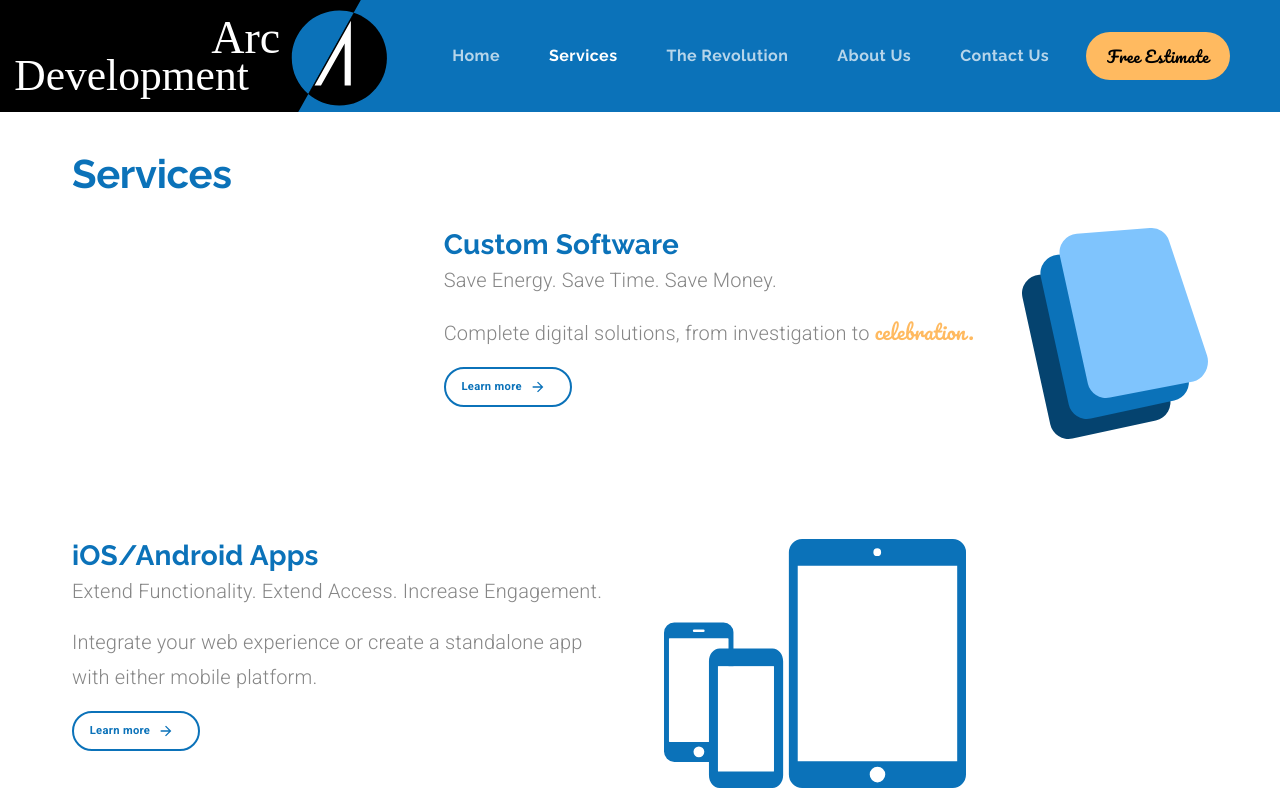
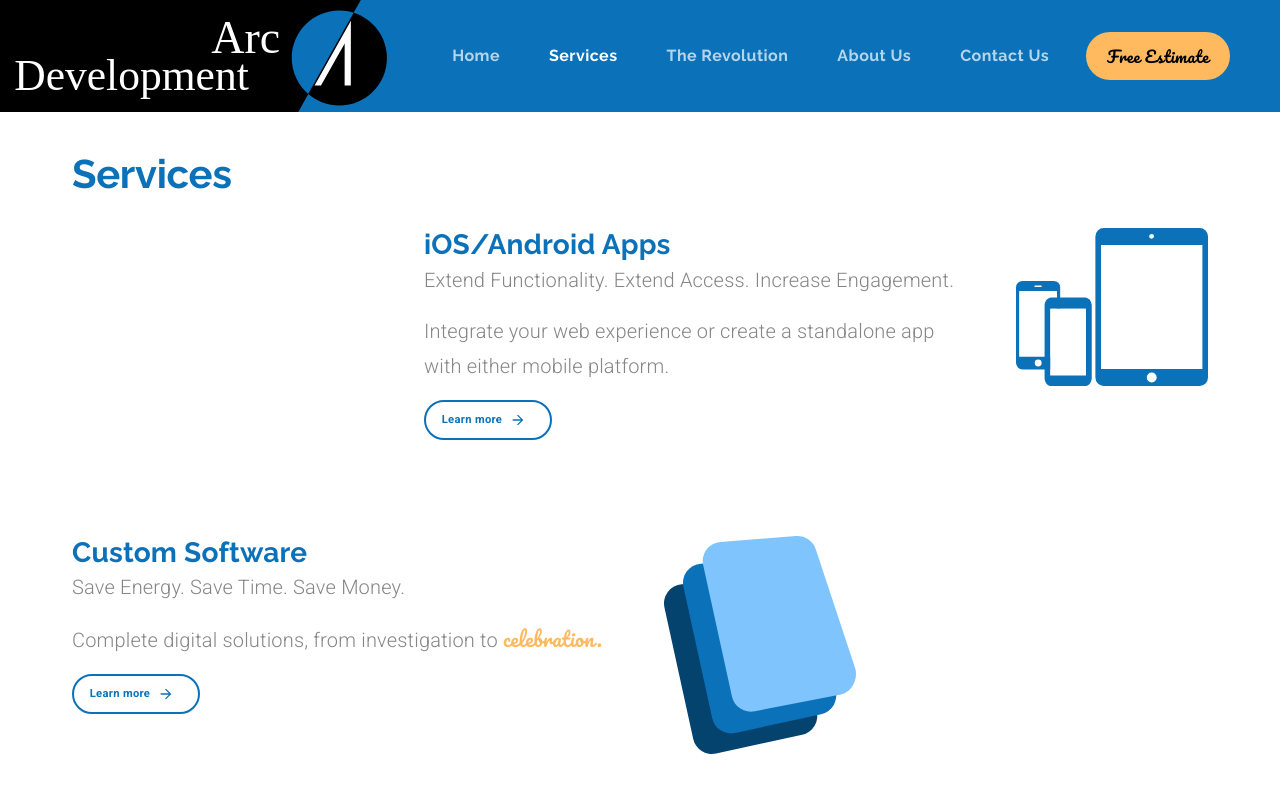
Before and after one commit to AnnaRoos/mui-tutorial-v4, a React (Create React App) app: page /services in a window 1280 px wide. Shown: the top 800 px of the page. Built offline with nearby package versions, Linux system fonts and the light colour scheme.

Commit message:
finished services page

```diff
--- a/src/App.js
+++ b/src/App.js
@@ -9,6 +9,7 @@ import Layout from './components/ui/Layout';
 import { pages } from './config/pageConfig';
 import { theme } from './Theme';
 
+import CustomSoftwarePage from './pages/CustomSoftwarePage';
 import HomePage from './pages/HomePage';
 import ServicesPage from './pages/ServicesPage';
 
@@ -57,7 +58,11 @@ function App() {
     });
   }, [activeIndex, selectedIndex]);
 
-  const pageRoutes = pages.slice(2, -1).map((page) => {
+  /*   const finishedPages = ['Home', 'Services', 'Custom Software'];
+
+  const pageRoutes = pages
+    .filter((page) => !finishedPages.includes(page.title))
+    .map((page) => {
       return (
         <Route
           key={page.title}
@@ -66,7 +71,7 @@ function App() {
           element={page.page ? <page.page /> : <DummyPage text={page.title} />}
         />
       );
-  });
+    }); */
 
   return (
     <ThemeProvider theme={theme}>
@@ -104,7 +109,16 @@ function App() {
                 />
               }
             />
-            {pageRoutes}
+            <Route
+              exact
+              path={'/customsoftware'}
+              element={
+                <CustomSoftwarePage
+                  navigationHandler={navigationHandler}
+                  selectedMenuItemHandler={selectedMenuItemHandler}
+                />
+              }
+            />
           </Routes>
         </Layout>
       </BrowserRouter>
--- a/src/components/buttons/CTABtn.js
+++ b/src/components/buttons/CTABtn.js
@@ -10,7 +10,7 @@ const useStyles = makeStyles((theme) => ({
     ...theme.typography.estimate,
     borderRadius: '50px',
     height: '3rem',
-    width: '9rem',
+    minWidth: '9rem',
     margin: (position) => position.margin,
     '&:hover': {
       backgroundColor: theme.palette.secondary.light,
--- a/src/components/content/ServicesBlock.js
+++ b/src/components/content/ServicesBlock.js
@@ -10,23 +10,22 @@ import ServicesBlockContent from './ServicesBlockContent';
 import { pages } from '../../config/pageConfig';
 
 const useStyles = makeStyles((theme) => ({
-  root: {},
+  root: {
+    padding: '0 5rem 0 5rem',
+    [theme.breakpoints.down('sm')]: {
+      padding: '0',
+    },
+  },
   serviceContainer: {
-    margin: (position) => position.margin,
+    margin: '8rem 0 0 0',
     [theme.breakpoints.down('sm')]: {
       textAlign: 'center',
     },
   },
 }));
 
-const ServicesBlock = ({
-  navigationHandler,
-  selectedMenuItemHandler,
-  middlePlacement,
-  topBottomPlacement,
-  position,
-}) => {
-  const classes = useStyles(position);
+const ServicesBlock = ({ navigationHandler, selectedMenuItemHandler }) => {
+  const classes = useStyles();
   const theme = useTheme();
   const matchesSM = useMediaQuery(theme.breakpoints.down('sm'));
 
@@ -41,26 +40,22 @@ const ServicesBlock = ({
           item
           direction={matchesSM ? 'column' : 'row'}
           justifyContent={
-            matchesSM
-              ? 'center'
-              : index === 1
-              ? middlePlacement
-              : topBottomPlacement
+            matchesSM ? 'center' : index === 1 ? 'flex-end' : 'flex-start'
           }
           spacing={6}
           xs
         >
           <ServicesBlockContent
-            title={service.title}
+            activeIndex={service.activeIndex}
+            icon={service.servicesBlock.icon}
+            navigationHandler={navigationHandler}
+            path={service.path}
+            selectedIndex={service.selectedIndex}
+            selectedMenuItemHandler={selectedMenuItemHandler}
+            span={service.servicesBlock.span}
             subtitle1={service.servicesBlock.subtitle1}
             subtitle2={service.servicesBlock.subtitle2}
-            span={service.servicesBlock.span}
-            icon={service.servicesBlock.icon}
-            navigationHandler={navigationHandler}
-            selectedMenuItemHandler={selectedMenuItemHandler}
-            path={service.path}
-            activeIndex={service.activeIndex}
-            selectedIndex={service.selectedIndex}
+            title={service.title}
           />
         </Grid>
       );
--- a/src/components/content/ServicesBlockContent.js
+++ b/src/components/content/ServicesBlockContent.js
@@ -15,23 +15,21 @@ const useStyles = makeStyles((theme) => ({
     margin: '0 0 1rem 0',
   },
   subtitle2: {
-    maxWidth: '34rem',
     margin: '0 0 1rem 0',
   },
 }));
 
 const ServicesBlockContent = ({
-  alt,
+  activeIndex,
   icon,
-  title,
+  navigationHandler,
+  path,
+  selectedIndex,
+  selectedMenuItemHandler,
+  span = null,
   subtitle1,
   subtitle2,
-  navigationHandler,
-  selectedMenuItemHandler,
-  path,
-  activeIndex,
-  selectedIndex,
-  span = null,
+  title,
 }) => {
   const classes = useStyles();
 
@@ -41,7 +39,7 @@ const ServicesBlockContent = ({
 
   return (
     <>
-      <Grid item>
+      <Grid className={classes.textContainer} item xl={6} lg={6} md={5}>
         <Typography variant="h4">{title}</Typography>
         <Typography className={classes.subtitle1} variant="subtitle1">
           {subtitle1}
@@ -61,7 +59,7 @@ const ServicesBlockContent = ({
         />
       </Grid>
       <Grid item>
-        <img alt={alt} src={icon} />
+        <img alt={`${title} icon`} src={icon} />
       </Grid>
     </>
   );
--- a/src/components/navigation/FooterNavigation.js
+++ b/src/components/navigation/FooterNavigation.js
@@ -10,6 +10,7 @@ import FooterLinkBox from './FooterLinkBox';
 const useStyles = makeStyles((theme) => ({
   mainContainer: {
     position: 'absolute',
+    width: '100vw',
   },
 }));
 
--- a/src/components/ui/Footer.js
+++ b/src/components/ui/Footer.js
@@ -12,7 +12,7 @@ import footerAdornment from '../../assets/footerAdornment.svg';
 const useStyles = makeStyles((theme) => ({
   footer: {
     backgroundColor: theme.palette.common.arcBlue,
-    width: '100%',
+    width: '100vw',
     zIndex: 1302,
     position: 'relative',
   },
--- /dev/null
+++ b/src/pages/CustomSoftwarePage.js
@@ -0,0 +1,7 @@
+import React from 'react';
+
+const CustomSoftwarePage = () => {
+  return <div></div>;
+};
+
+export default CustomSoftwarePage;
--- a/src/pages/HomePage.js
+++ b/src/pages/HomePage.js
@@ -20,12 +20,6 @@ const useStyles = makeStyles((theme) => ({
       margin: '2rem 0 0 0',
     },
   },
-  serviceBlock: {
-    padding: '0 5rem 0 5rem',
-    [theme.breakpoints.down('sm')]: {
-      padding: '0',
-    },
-  },
 }));
 
 const HomePage = ({ navigationHandler, selectedMenuItemHandler }) => {
@@ -36,13 +30,10 @@ const HomePage = ({ navigationHandler, selectedMenuItemHandler }) => {
       <Grid item>
         <HeroBlock navigationHandler={navigationHandler} />
       </Grid>
-      <Grid className={classes.serviceBlock} item>
+      <Grid item>
         <ServicesBlock
           navigationHandler={navigationHandler}
           selectedMenuItemHandler={selectedMenuItemHandler}
-          middlePlacement="flex-end"
-          topBottomPlacement="flex-start"
-          position={{ margin: '8rem 0 0 0' }}
         />
       </Grid>
       <Grid item>
--- a/src/pages/ServicesPage.js
+++ b/src/pages/ServicesPage.js
@@ -6,7 +6,9 @@ import Typography from '@material-ui/core/Typography';
 import { makeStyles, useMediaQuery } from '@material-ui/core';
 import { useTheme } from '@material-ui/styles';
 
-import ServicesBlock from '../components/content/ServicesBlock';
+import ServicesBlockContent from '../components/content/ServicesBlockContent';
+
+import { pages } from '../config/pageConfig';
 
 const useStyles = makeStyles((theme) => ({
   root: {
@@ -16,6 +18,15 @@ const useStyles = makeStyles((theme) => ({
       padding: '0',
     },
   },
+  serviceContainer: {
+    margin: '0 0 3rem 0',
+    [theme.breakpoints.down('sm')]: {
+      textAlign: 'center',
+    },
+    '& img': {
+      width: '12rem',
+    },
+  },
   heading: { marginLeft: '24px' },
 }));
 
@@ -23,6 +34,49 @@ const ServicesPage = ({ navigationHandler, selectedMenuItemHandler }) => {
   const classes = useStyles();
   const theme = useTheme();
   const matchesSM = useMediaQuery(theme.breakpoints.down('sm'));
+
+  const mobileAppData = pages.filter(
+    (page) => page.title === 'iOS/Android Apps'
+  );
+  const customSoftwareData = pages.filter(
+    (page) => page.title === 'Custom Software'
+  );
+  const websitesData = pages.filter((page) => page.title === 'Websites');
+
+  const services = [
+    ...mobileAppData,
+    ...customSoftwareData,
+    ...websitesData,
+  ].map((service, index) => {
+    return (
+      <Grid
+        key={`${service.title}-servicesPage`}
+        className={classes.serviceContainer}
+        container
+        item
+        direction={matchesSM ? 'column' : 'row'}
+        justifyContent={
+          matchesSM ? 'center' : index === 1 ? 'flex-start' : 'flex-end'
+        }
+        spacing={6}
+        xs
+      >
+        <ServicesBlockContent
+          activeIndex={service.activeIndex}
+          icon={service.servicesBlock.icon}
+          navigationHandler={navigationHandler}
+          path={service.path}
+          selectedIndex={service.selectedIndex}
+          selectedMenuItemHandler={selectedMenuItemHandler}
+          span={service.servicesBlock.span}
+          subtitle1={service.servicesBlock.subtitle1}
+          subtitle2={service.servicesBlock.subtitle2}
+          title={service.title}
+        />
+      </Grid>
+    );
+  });
+
   return (
     <Grid
       className={classes.root}
@@ -33,15 +87,7 @@ const ServicesPage = ({ navigationHandler, selectedMenuItemHandler }) => {
       <Grid className={classes.heading} item>
         <Typography variant="h2">Services</Typography>
       </Grid>
-      <Grid item>
-        <ServicesBlock
-          navigationHandler={navigationHandler}
-          selectedMenuItemHandler={selectedMenuItemHandler}
-          middlePlacement="flex-start"
-          topBottomPlacement="flex-end"
-          position={{ margin: '0 0 3rem 0' }}
-        />
-      </Grid>
+      <Grid item>{services}</Grid>
     </Grid>
   );
 };
```
Lines whose indentation alone changed are shown as unchanged.
